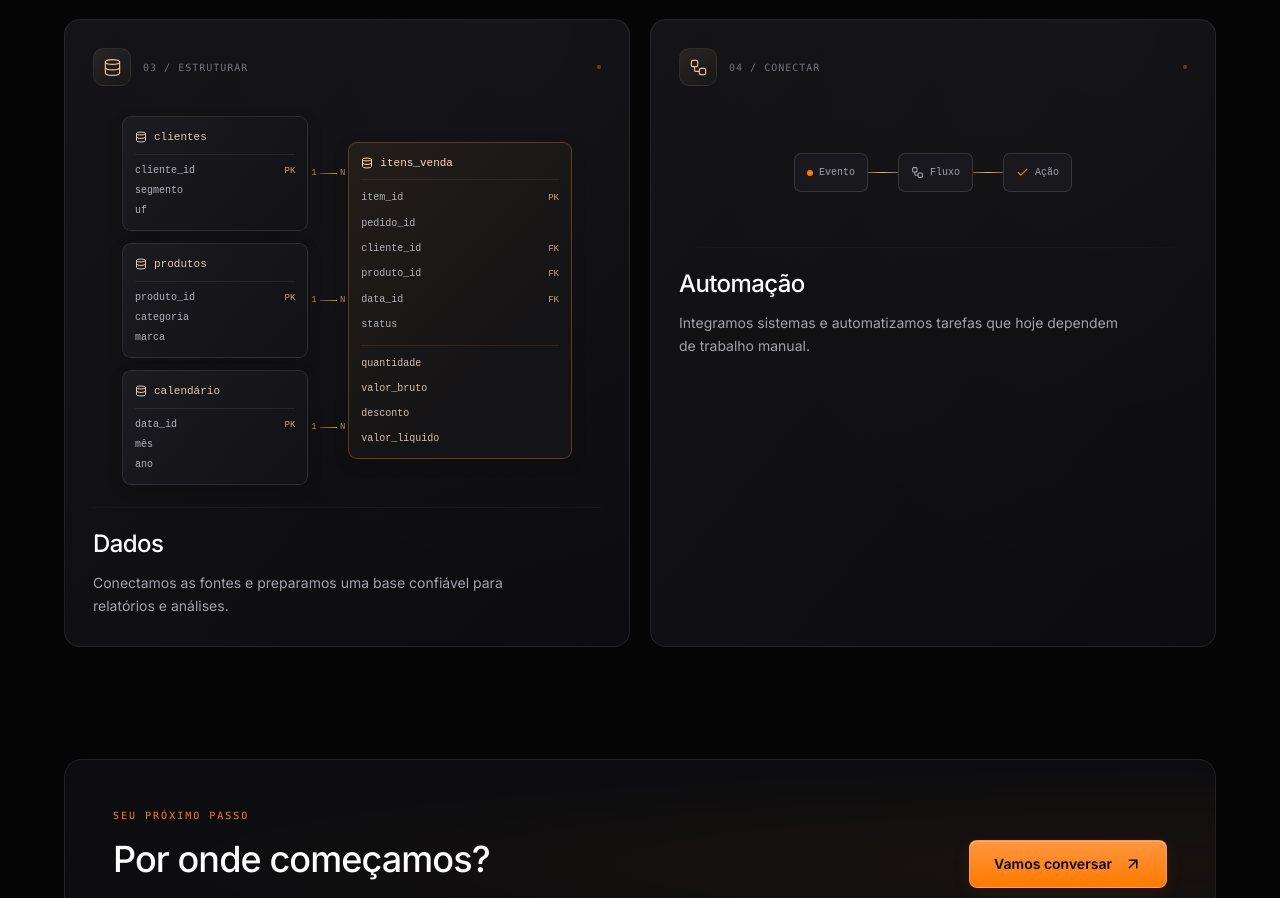
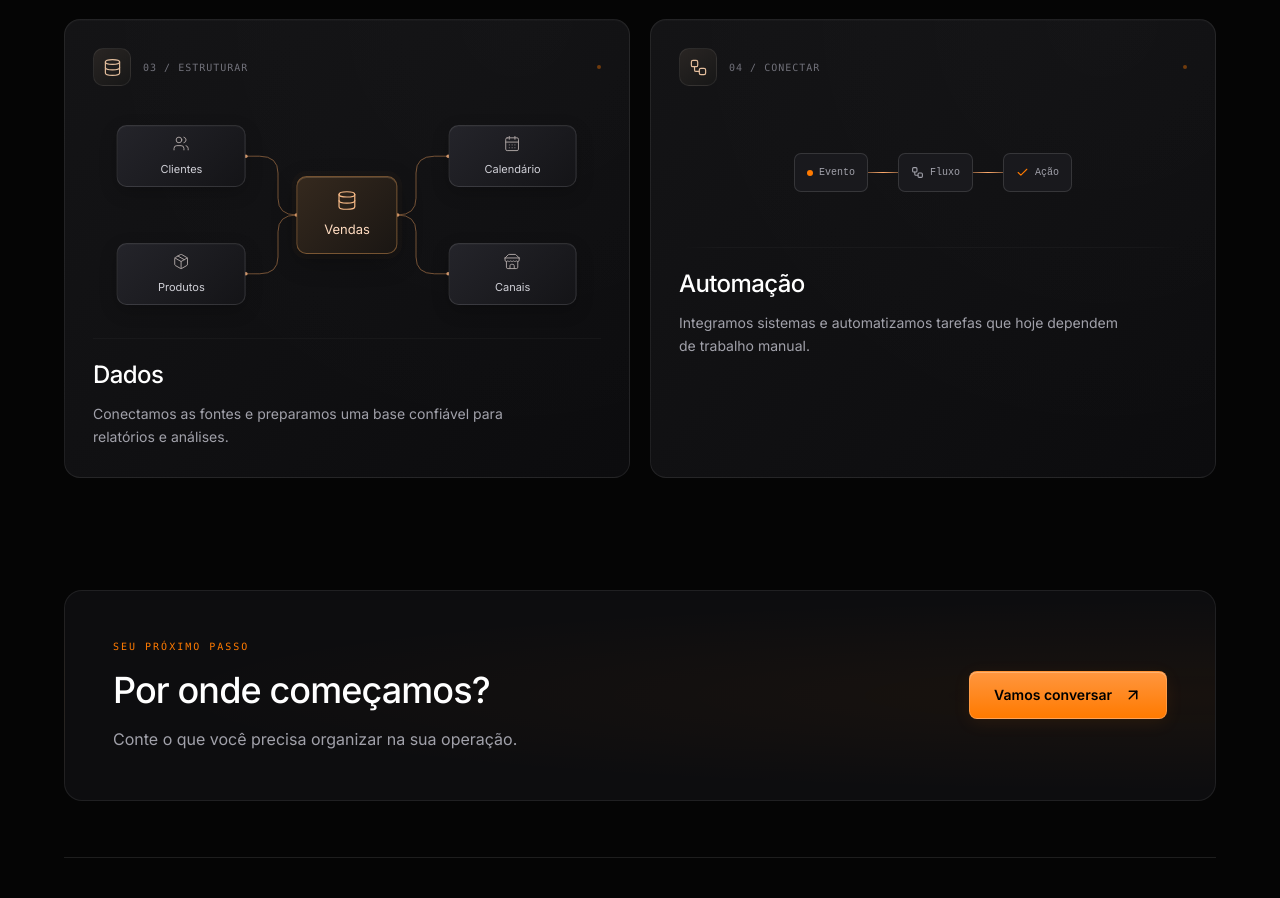
Before and after one commit to edshowsz/delavia-tech, a Next.js app: page / in a window 1280 px wide. Shown: the part 1738-2636 px from the top of the page. Built offline with nearby package versions, Linux system fonts and the light colour scheme.

Commit message:
Replace column lists with a connected sales model diagram

```diff
--- a/app/globals.css
+++ b/app/globals.css
@@ -165,30 +165,19 @@ html {
   .technical-detail { height: 115px; }
 }
 
-.business-model { height: auto; padding: 18px 0 22px; mask-image: none; }
-.sales-model { display: grid; grid-template-columns: minmax(0, 1fr) 40px minmax(0, 1.2fr); grid-template-rows: repeat(3, auto); row-gap: 12px; width: 100%; max-width: 450px; align-items: center; }
-.model-table { position: relative; min-width: 0; padding: 12px; border: 1px solid #ffffff1a; border-radius: 9px; background: linear-gradient(130deg, #1b1b20, #121215); font-family: monospace; font-size: 10px; color: #b1b1bb; box-shadow: 0 5px 16px #0002; }
-.model-table h4 { display: flex; align-items: center; gap: 7px; border-bottom: 1px solid #ffffff12; padding-bottom: 8px; margin-bottom: 8px; color: #e4c7ae; font-weight: 400; font-size: 11px; }
-.model-table dl>div { display: flex; justify-content: space-between; gap: 3px; margin-top: 5px; }
-.model-table abbr { text-decoration: none; color: #cda27f; font-size: 9px; }
-.model-customers { grid-area: 1 / 1; }
-.model-products { grid-area: 2 / 1; }
-.model-calendar { grid-area: 3 / 1; }
-.model-fact { grid-area: 1 / 3 / 4 / 4; border-color: #bb773c66; background: linear-gradient(135deg, #241e19, #141315 70%); }
-.model-fact h4 { color: #ffd5ad; }
-.model-fact dl>div { margin-top: 10px; }
-.model-fact .model-measure { color: #d4c0af; }
-.model-fact .model-measure:first-of-type, .model-fact dl>div:nth-child(7) { border-top: 1px solid #ff9d4020; margin-top: 13px; padding-top: 10px; }
-.model-relation { display: flex; align-items: center; gap: 3px; font-family: monospace; font-size: 9px; color: #ba875f; padding: 0 3px; }
-.model-relation i { flex: 1; height: 1px; background: linear-gradient(90deg, #68452d, #c48147); }
-.relation-customers { grid-area: 1 / 2; }
-.relation-products { grid-area: 2 / 2; }
-.relation-calendar { grid-area: 3 / 2; }
+.business-model { height: auto; padding: 12px 0 18px; mask-image: none; }
+.sales-network { position: relative; width: 100%; max-width: 460px; height: 210px; }
+.sales-connections { position: absolute; inset: 0; width: 100%; height: 100%; }
+.sales-node { position: absolute; display: flex; flex-direction: column; align-items: center; justify-content: center; gap: 9px; width: 28%; height: 62px; transform: translate(-50%, -50%); border: 1px solid #ffffff1c; border-radius: 10px; background: linear-gradient(135deg, #24242a, #141417); box-shadow: inset 0 1px 0 #ffffff06, 0 6px 18px #0003; color: #d0d0d7; font-size: 11px; }
+.sales-node svg { width: 17px; height: 17px; stroke-width: 1.4; color: #a9a1a0; }
+.sales-clients { left: 14%; top: 22%; }
+.sales-products { left: 14%; top: 78%; }
+.sales-calendar { left: 86%; top: 22%; }
+.sales-channels { left: 86%; top: 78%; }
+.sales-center { left: 50%; top: 50%; width: 22%; height: 78px; border-color: #c1854b80; background: linear-gradient(135deg, #35291e, #1a1613); box-shadow: 0 0 0 5px #ff962b05, inset 0 1px 0 #ffcc9930, 0 8px 25px #0004; color: #ffdcc1; font-size: 13px; }
+.sales-center svg { width: 21px; height: 21px; color: #f5b885; }
 @media (max-width: 400px) {
-  .sales-model { grid-template-columns: minmax(0, 1fr) 26px minmax(0, 1.2fr); }
-  .model-table { padding: 8px; font-size: 8px; }
-  .model-table h4 { gap: 4px; font-size: 9px; }
-  .model-table h4 svg { width: 10px; height: 10px; flex-shrink: 0; }
-  .model-table abbr, .model-relation { font-size: 8px; }
-  .model-relation { gap: 2px; padding: 0 1px; }
+  .sales-network { height: 200px; }
+  .sales-node { font-size: 9px; gap: 7px; height: 57px; border-radius: 8px; }
+  .sales-center { height: 72px; font-size: 11px; }
 }
--- a/components/SalesDataModel.tsx
+++ b/components/SalesDataModel.tsx
@@ -1,55 +1,27 @@
-import { Database } from "lucide-react";
+import { CalendarDays, Database, Package, Store, Users } from "lucide-react";
 
-type Field = { name: string; key?: "PK" | "FK"; measure?: boolean };
-
-function ModelTable({ name, fields, className = "" }: {
-  name: string;
-  fields: Field[];
-  className?: string;
-}) {
-  return (
-    <div className={`model-table ${className}`}>
-      <h4><Database size={12} aria-hidden="true" />{name}</h4>
-      <dl>
-        {fields.map((field) => (
-          <div key={field.name} className={field.measure ? "model-measure" : undefined}>
-            <dt>{field.name}</dt>
-            <dd>{field.key && <abbr title={field.key === "PK" ? "Chave primária" : "Chave estrangeira"}>{field.key}</abbr>}</dd>
-          </div>
-        ))}
-      </dl>
-    </div>
-  );
-}
+const connections = [
+  "M280 110 H310 Q350 110 350 150 V210 Q350 250 390 250",
+  "M280 390 H310 Q350 390 350 350 V290 Q350 250 390 250",
+  "M720 110 H690 Q650 110 650 150 V210 Q650 250 610 250",
+  "M720 390 H690 Q650 390 650 350 V290 Q650 250 610 250",
+];
 
 export default function SalesDataModel() {
   return (
-    <figure className="technical-detail business-model" aria-label="Modelo analítico de vendas por item. Clientes, produtos e calendário se relacionam com vários itens de venda. Cada item registra quantidade, valor bruto, desconto e valor líquido.">
-      <div className="sales-model">
-        <ModelTable name="clientes" className="model-customers" fields={[
-          { name: "cliente_id", key: "PK" }, { name: "segmento" }, { name: "uf" },
-        ]} />
-        <ModelTable name="produtos" className="model-products" fields={[
-          { name: "produto_id", key: "PK" }, { name: "categoria" }, { name: "marca" },
-        ]} />
-        <ModelTable name="calendário" className="model-calendar" fields={[
-          { name: "data_id", key: "PK" }, { name: "mês" }, { name: "ano" },
-        ]} />
-        {["customers", "products", "calendar"].map((relation) => (
-          <div key={relation} className={`model-relation relation-${relation}`} aria-hidden="true"><span>1</span><i /><span>N</span></div>
-        ))}
-        <ModelTable name="itens_venda" className="model-fact" fields={[
-          { name: "item_id", key: "PK" },
-          { name: "pedido_id" },
-          { name: "cliente_id", key: "FK" },
-          { name: "produto_id", key: "FK" },
-          { name: "data_id", key: "FK" },
-          { name: "status" },
-          { name: "quantidade", measure: true },
-          { name: "valor_bruto", measure: true },
-          { name: "desconto", measure: true },
-          { name: "valor_líquido", measure: true },
-        ]} />
+    <figure className="technical-detail business-model" aria-label="Modelo de vendas conectado às tabelas de clientes, produtos, calendário e canais de venda.">
+      <div className="sales-network">
+        <svg className="sales-connections" viewBox="0 0 1000 500" preserveAspectRatio="none" fill="none" aria-hidden="true">
+          {connections.map((path) => <path key={path} d={path} stroke="#a27046" strokeOpacity=".7" strokeWidth="1" vectorEffect="non-scaling-stroke" />)}
+          {[{x:280,y:110},{x:280,y:390},{x:720,y:110},{x:720,y:390},{x:390,y:250},{x:610,y:250}].map(({x,y}) => (
+            <circle key={`${x}-${y}`} cx={x} cy={y} r="4" fill="#e6a575" />
+          ))}
+        </svg>
+        <div className="sales-node sales-clients"><Users aria-hidden="true" /><span>Clientes</span></div>
+        <div className="sales-node sales-products"><Package aria-hidden="true" /><span>Produtos</span></div>
+        <div className="sales-node sales-calendar"><CalendarDays aria-hidden="true" /><span>Calendário</span></div>
+        <div className="sales-node sales-channels"><Store aria-hidden="true" /><span>Canais</span></div>
+        <div className="sales-node sales-center"><Database aria-hidden="true" /><span>Vendas</span></div>
       </div>
     </figure>
   );
```
